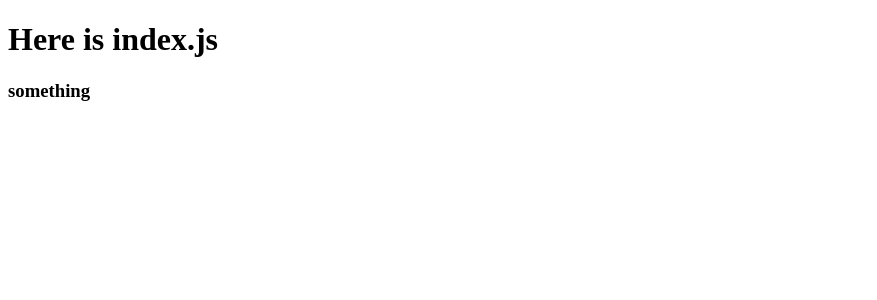
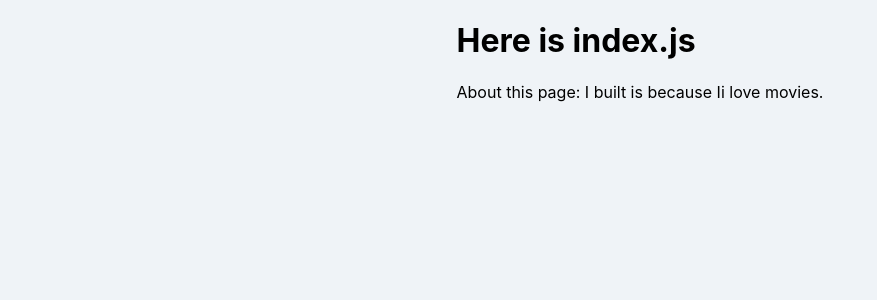
Before and after one commit to amyik/movie_app_2019, a React (Create React App) app: page /#/about in a window 1280 px wide. Shown: the top 300 px of the page, without its empty margins (0-877 px from the left). Built offline with nearby package versions, Linux system fonts and the light colour scheme.

Commit message:
#6 1 Building the Router

```diff
--- a/package.json
+++ b/package.json
@@ -11,6 +11,7 @@
     "prop-types": "^15.7.2",
     "react": "^16.13.1",
     "react-dom": "^16.13.1",
+    "react-router-dom": "^5.2.0",
     "react-scripts": "3.4.1"
   },
   "scripts": {
@@ -36,5 +37,5 @@
       "last 1 safari version"
     ]
   },
-  "homepage":"http://amyik.github.io/movie_app_2019"
+  "homepage": "http://amyik.github.io/movie_app_2019"
 }
--- a/src/App.js
+++ b/src/App.js
@@ -1,7 +1,15 @@
 import React from "react";
+import { HashRouter, Route } from "react-router-dom";
+import About from "./routes/About";
+import Home from "./routes/Home";
 
 function App() {
-  return (<h3>something</h3>);
+  return (
+    <HashRouter>
+      <Route path="/" exact={true} component={Home}></Route>
+      <Route path="/about" component={About}></Route>
+    </HashRouter>
+  );
 }
 
 export default App;
--- a/src/routes/About.js
+++ b/src/routes/About.js
@@ -0,0 +1,8 @@
+import React from "react";
+import { func } from "prop-types";
+
+function About() {
+    return <span>About this page: I built is because Ii love movies.</span>;
+}
+
+export default About;
```
Also changed, not shown: 1 other file (tests, documents, lock files or other folders).
